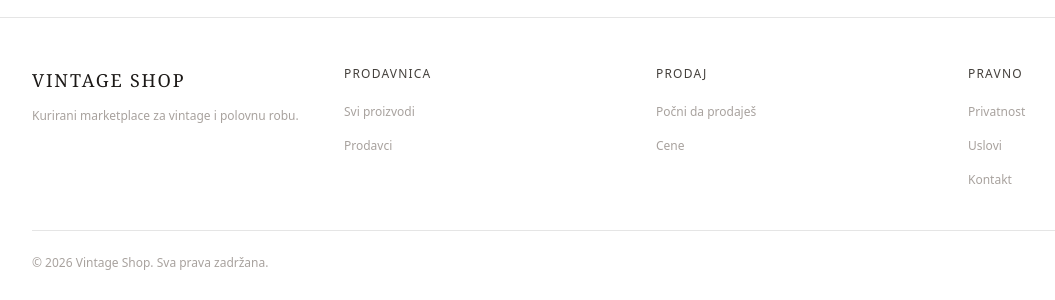
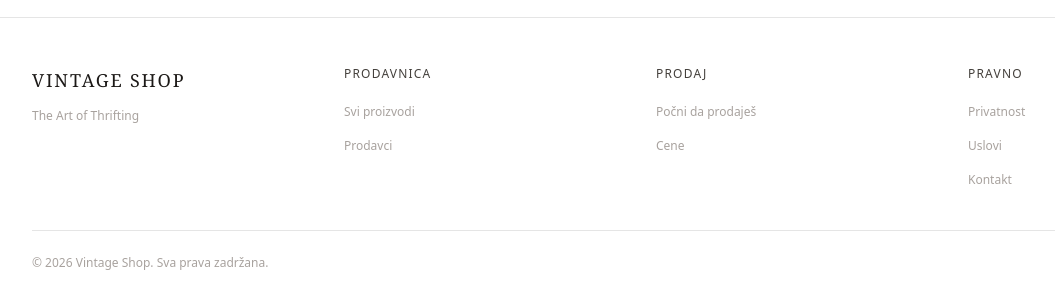
Before and after one commit to ivotripunovic/vintage_shop, a Django app: page / in a window 1280 px wide. Shown: the part 964-1264 px from the top of the page, without its empty margins (0-1055 px from the left). Run offline with Django 4.2, Linux system fonts and the light colour scheme; data that the repository does not hold is empty; some libraries are stand-ins or nearby versions.

Commit message:
Added moto

```diff
--- a/templates/base.html
+++ b/templates/base.html
@@ -245,7 +245,7 @@
         <div class="grid grid-cols-2 md:grid-cols-4 gap-8 mb-10">
             <div class="col-span-2 md:col-span-1">
                 <a href="{% url 'home' %}" class="font-serif text-lg tracking-widest uppercase text-stone-900">{{ SITE_NAME }}</a>
-                <p class="text-xs text-stone-400 mt-3 leading-relaxed">Kurirani marketplace za vintage i polovnu robu.</p>
+                <p class="text-xs text-stone-400 mt-3 leading-relaxed">The Art of Thrifting</p>
                 <div class="flex gap-4 mt-4">
                     {% if INSTAGRAM_URL %}
                     <a href="{{ INSTAGRAM_URL }}" target="_blank" rel="noopener noreferrer" class="text-stone-400 hover:text-stone-900 transition-colors" aria-label="Instagram">
```
